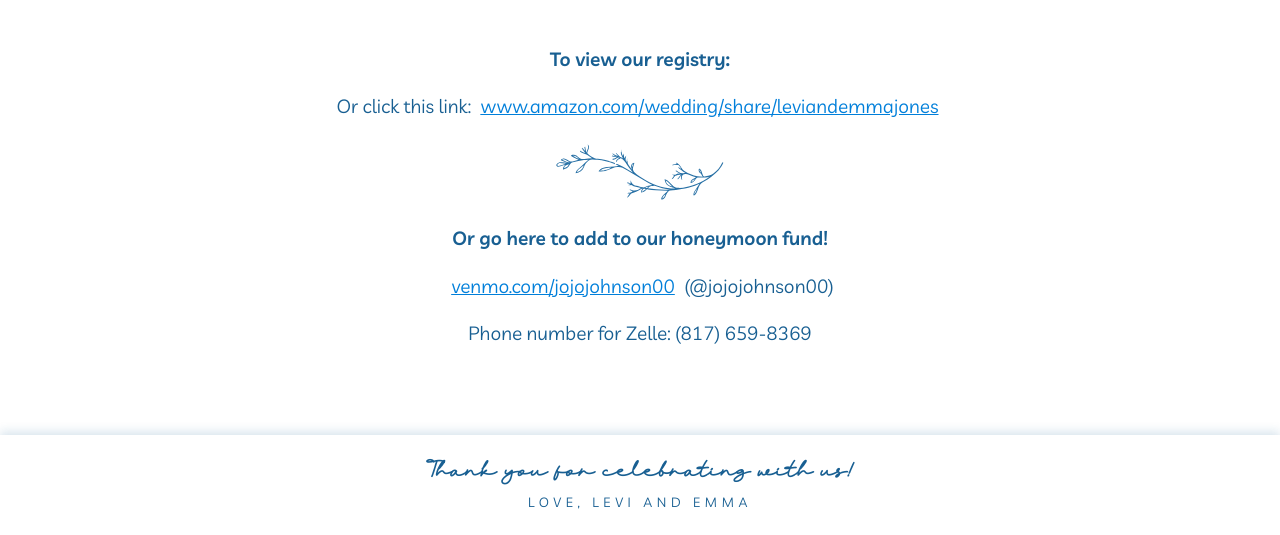
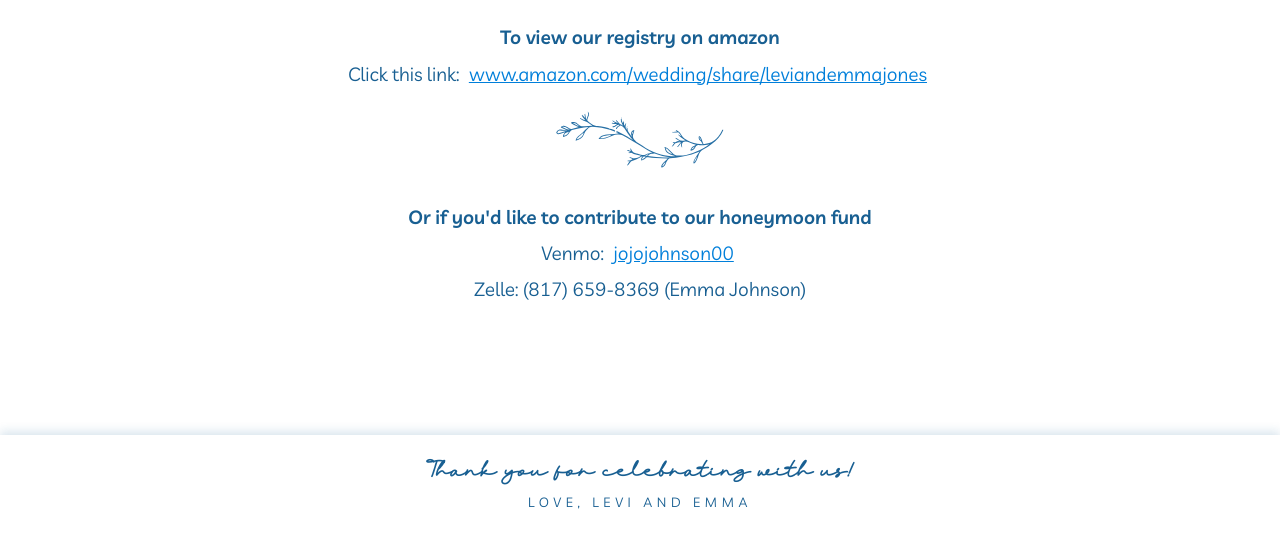
Before and after one commit to emmaohn/leviandemma, a website: page registry.html in a window 1280 px wide. Shown: the part 265-800 px from the top of the page. Drawn offline with nearby package versions, Linux system fonts and the light colour scheme; files that its build step writes are made by us from their sources; files whose address does not match are found by name; a web font is replaced by a local one.

Commit message:
Update registry page, scoot h1 on all pages except index up just a scooch

```diff
--- a/registry.html
+++ b/registry.html
@@ -17,21 +17,20 @@
       <p class="small-text">We are so grateful for your love and support as we begin our life together!</p>
 
       <div class="content">
-        <h5>To view our registry:</h5>
+        <h5>To view our registry on amazon</h5>
         <p>
-          Or click this link:
+          Click this link:
           <a href="https://www.amazon.com/wedding/share/leviandemmajones">www.amazon.com/wedding/share/leviandemmajones</a>
         </p>
 
         <img class="center flower" src="images/elements/17.svg" alt="">
 
-        <h5>Or go here to add to our honeymoon fund!</h5>
+        <h5>Or if you'd like to contribute to our honeymoon fund</h5>
         <!-- <img src="images/venmoqr.png" alt="venmo qr for jojo johnson"> -->
         <p>
-          <a href="https://venmo.com/jojojohnson00">venmo.com/jojojohnson00</a>
-          (@jojojohnson00)
+          Venmo: <a href="https://venmo.com/jojojohnson00">jojojohnson00</a>
         </p>
-        <p>Phone number for Zelle: (817) 659-8369</p>
+        <p>Zelle: (817) 659-8369 (Emma Johnson)</p>
       </div>
     </div>
   </main>
--- a/styles/scss/_index.scss
+++ b/styles/scss/_index.scss
@@ -47,6 +47,14 @@
 }
 
 .registry {
+  h5 {
+    margin-top: 1.6em;
+    margin-bottom: 1em;
+  }
+  p {
+    margin-top: -.6em;
+  }
+
   .small-text {
     margin-top: .2em;
   }
@@ -105,6 +113,12 @@
   }
 }
 
+.registry, .rsvp, .questions {
+  h1 {
+    margin-top: -.4em;
+  }
+}
+
 .small-text {
   font-size: .7em;
   letter-spacing: .35em;
```
